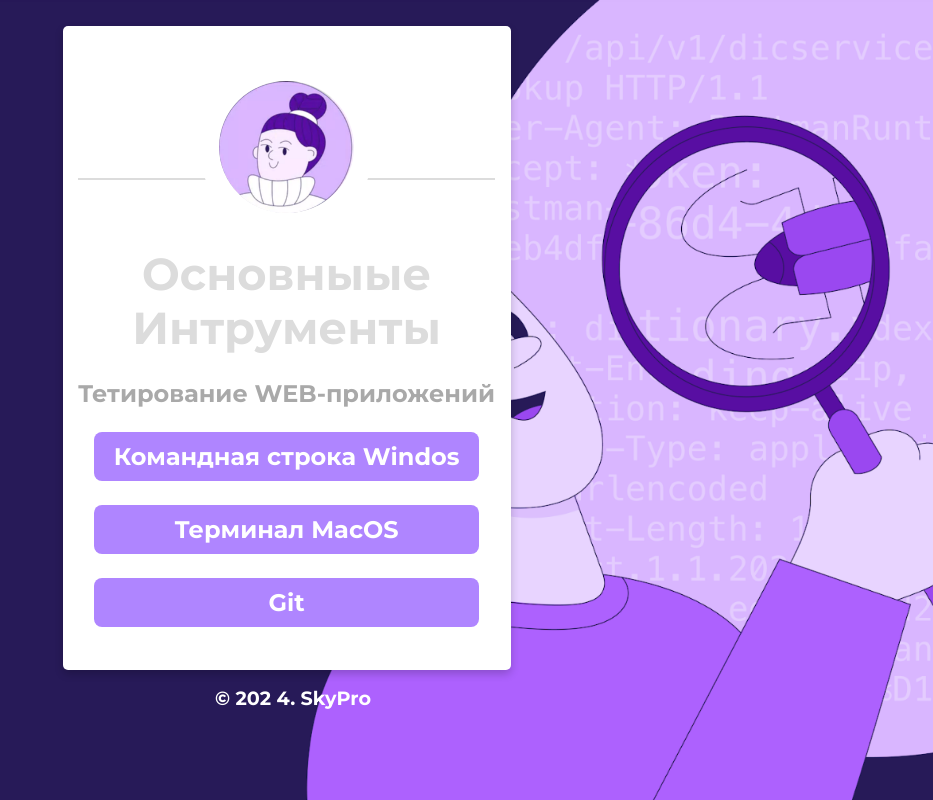
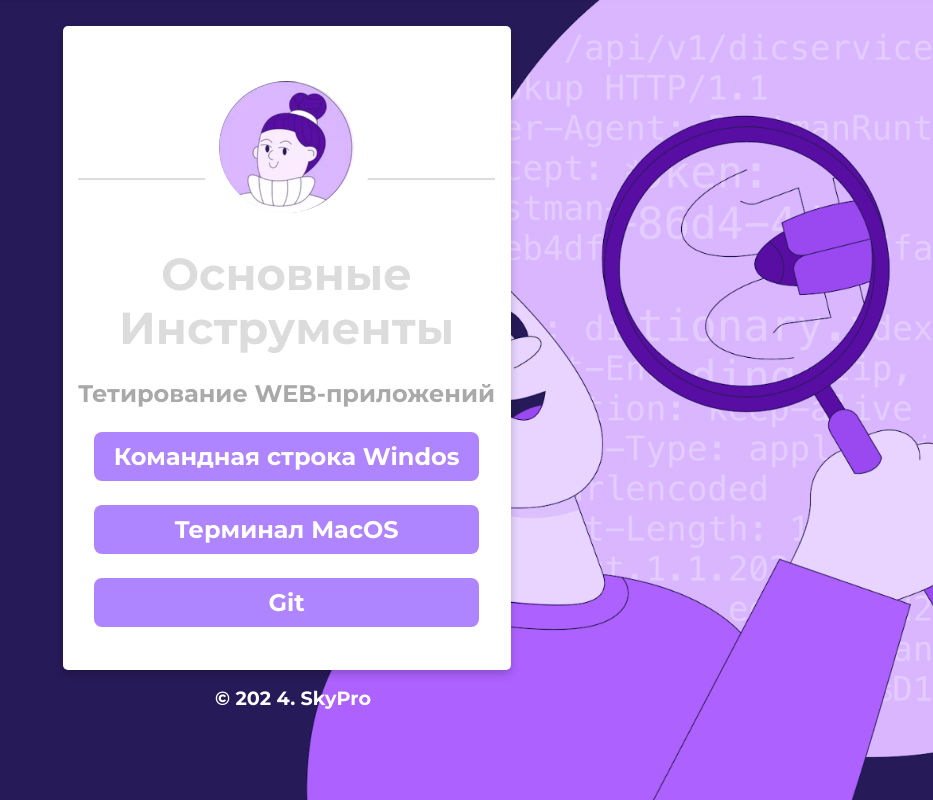
Before and after one commit to AndrChe42/SkyPRO-web-final_task, a plain HTML site: page index.html in a window 1280 px wide. Shown: the whole page, without its empty margins (347-1280 px from the left). Drawn offline with Linux system fonts and the light colour scheme.

Commit message:
fixed основные инструменты

```diff
--- a/index.html
+++ b/index.html
@@ -15,7 +15,7 @@
          <center><img class="center animated rollIn" src="img/ava.png" alt="avatar"></center>
          <hr>
          <div class="name">
-            Основныые Интрументы
+            Основные Инcтрументы
          </div>
          <p class="subtitle">Тетирование WEB-приложений</p>
          </p>
```
